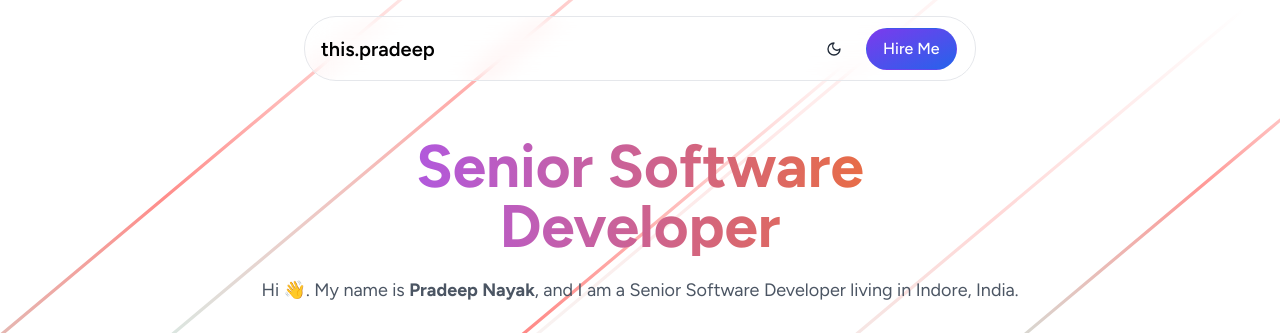
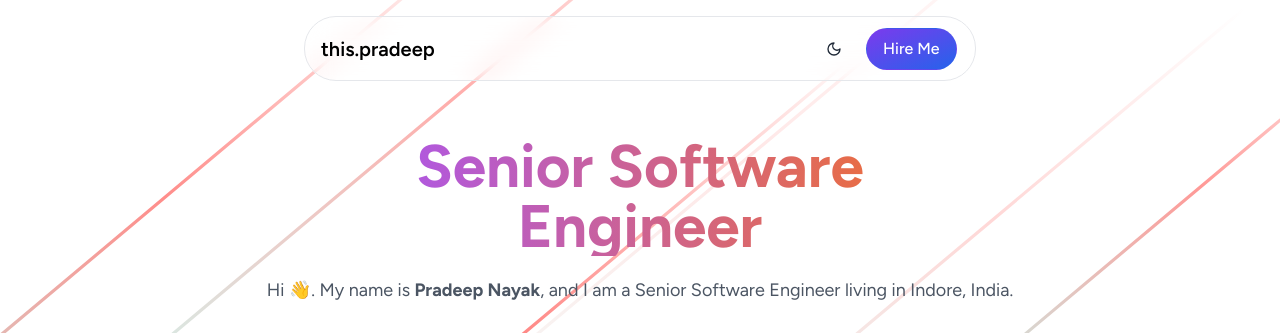
Before and after one commit to this-pradeep/portfolio, a website: page index.html in a window 1280 px wide. Shown: the top 333 px of the page. Drawn offline with Linux system fonts and the light colour scheme.

Commit message:
developer changed to engineer

```diff
--- a/index.html
+++ b/index.html
@@ -43,7 +43,7 @@
     <meta property="og:title" content="Pradeep Nayak portfolio" />
     <meta
       property="og:description"
-      content="Seasoned Senior Software Developer with 4+ years of hands-on experience specializing in the MERN stack."
+      content="Seasoned Senior Software Engineer with 4+ years of hands-on experience specializing in the MERN stack."
     />
     <meta property="og:image" content="https://this-pradeep.github.io/portfolio/" />
 
@@ -193,7 +193,7 @@
             <h1
               class="block animate-text bg-gradient-to-r from-teal-500 via-purple-500 to-orange-500 bg-clip-text text-transparent font-bold text-4xl md:text-5xl lg:text-6xl"
             >
-              Senior Software Developer
+              Senior Software Engineer
             </h1>
           </div>
           <!-- End Title -->
@@ -201,7 +201,7 @@
           <div class="mt-5 max-w-3xl text-center mx-auto">
             <p class="text-base md:text-lg text-gray-600 dark:text-neutral-400">
               Hi 👋. My name is <strong>Pradeep Nayak</strong>, and I am a
-              Senior Software Developer living in Indore, India.
+              Senior Software Engineer living in Indore, India.
             </p>
           </div>
 
```
